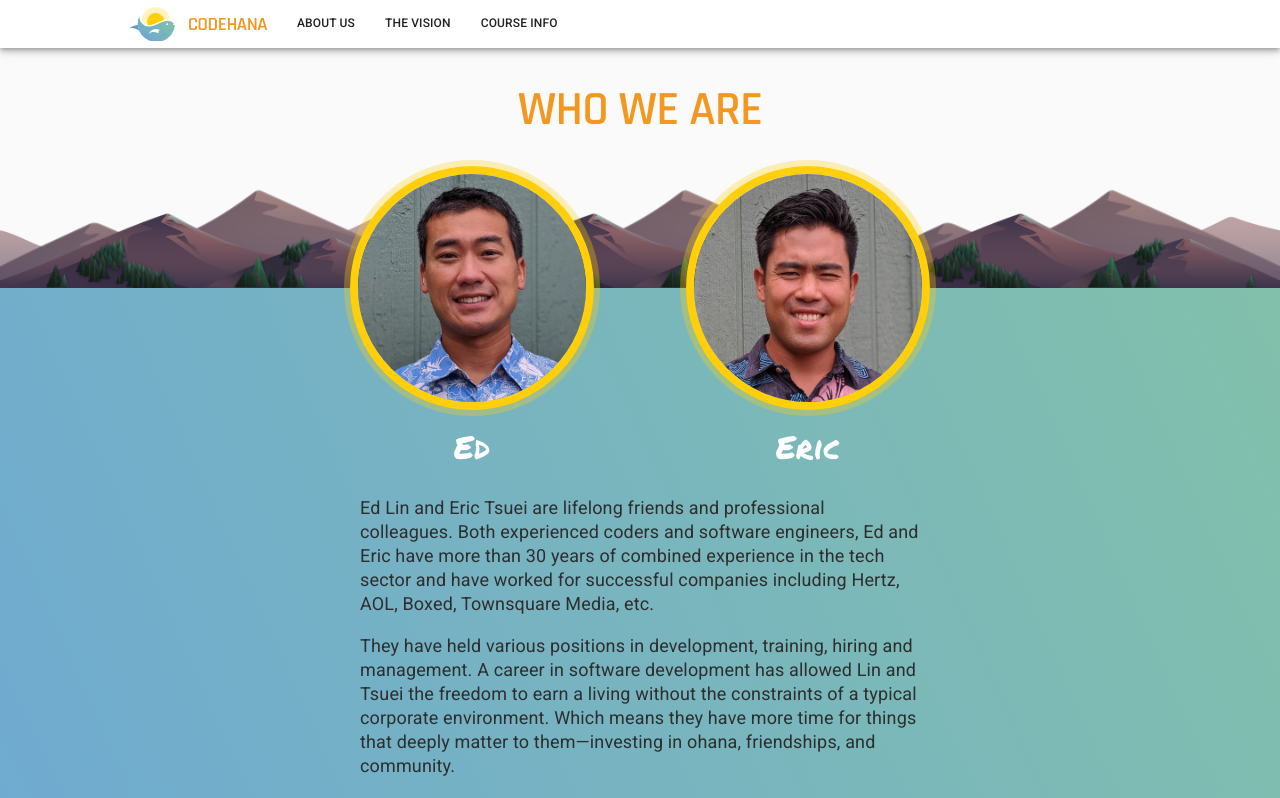
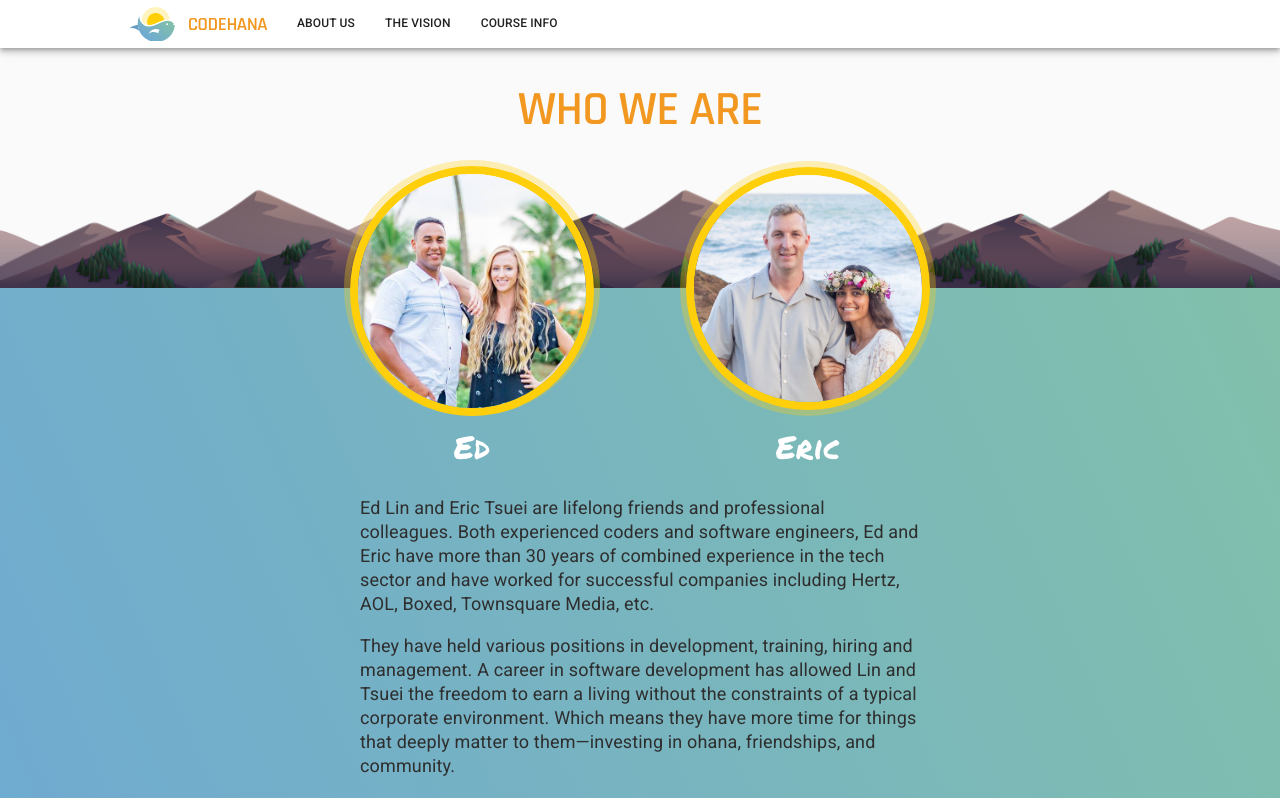
Before and after one commit to codehanadev/web, a Next.js app: page /aboutus in a window 1280 px wide. Shown: the top 798 px of the page. Built offline with nearby package versions, Linux system fonts and the light colour scheme.

Commit message:
Testing New Pictures

```diff
--- a/pages/aboutus/index.js
+++ b/pages/aboutus/index.js
@@ -7,11 +7,11 @@ export default function AboutUs() {
             <h1 className={styles.header}>Who we are</h1>
             <div className={styles.faces}>
                 <div className={styles.face}>
-                    <img src="/aboutus/about_ed.jpg" />
+                    <img src="/aboutus/ACpic.jpg" />
                     <span>Ed</span>
                 </div>
                 <div className={styles.face}>
-                    <img src="/aboutus/about_eric.jpg" />
+                    <img src="/aboutus/NHpic.jpg" />
                     <span>Eric</span>
                 </div>
             </div>
```
Also changed, not shown: public/aboutus/ACpic.jpg (added), public/aboutus/NHpic.jpg (added).
